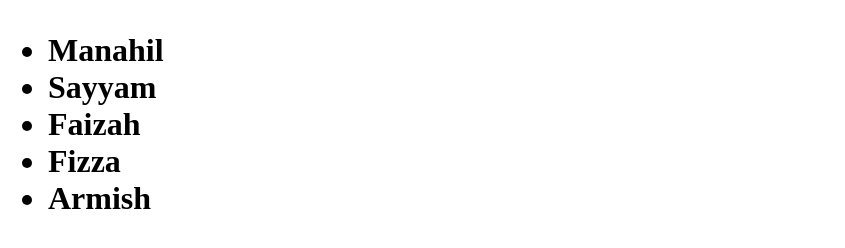
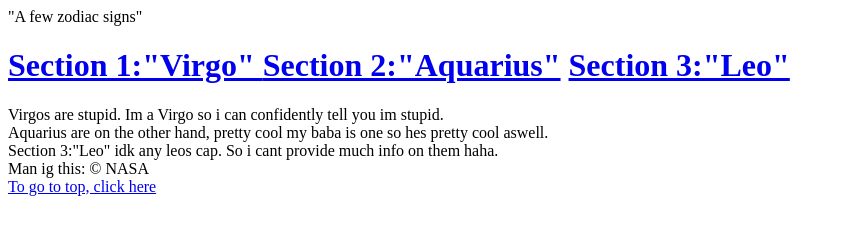
Before and after one commit to hoorainzia/random, a plain HTML site: page site/index.html in a window 1280 px wide. Shown: the whole page, without its empty margins (0-845 px from the left). Drawn offline with Linux system fonts and the light colour scheme.

Commit message:
Sleep when

```diff
--- a/site/index.html
+++ b/site/index.html
@@ -6,16 +6,34 @@
 	<title>Hello Coursera</title>
 </head>
 <body>
+	<header>"A few zodiac signs"</header>
 	<h1>
-		<ul>
+		<a href="same_directory.html" title="shit">
+		<a href="#section1">Section 1:"Virgo" </a>
+		<a href="#section2">Section 2:"Aquarius"</a>
+		<a href="#section3">Section 3:"Leo"</a>
+	</a>
+	</h1>
+	<section name="section1">
+		Virgos are stupid. Im a Virgo so i can confidently tell you im stupid.
+	</section>
+	<section name="section2">
+		Aquarius are on the other hand, pretty cool
+		my baba is one so hes pretty cool aswell.
+	</section>
+	<section id="section3">Section 3:"Leo"
+		idk any leos cap. So i cant provide much info on them haha.
+	</section>
+	<footer>
+		Man ig this: &copy; NASA
+	</footer>
+	<a href="https://www.youtube.com/watch?v=jfKfPfyJRdk" title="Random lofi video for people who are lonely hehe"
+	target="_blank" >
+</a>
+<a href="#top"> To go to top, click here
+</a>
 
-			<li>Manahil</li>
-			<li>Sayyam</li>
-			<li>Faizah</li>
-			<li>Fizza</li>
-			<li>Armish</li>
-		</ul>
-	</h1>
+
 
 </body>
 </html>
```
